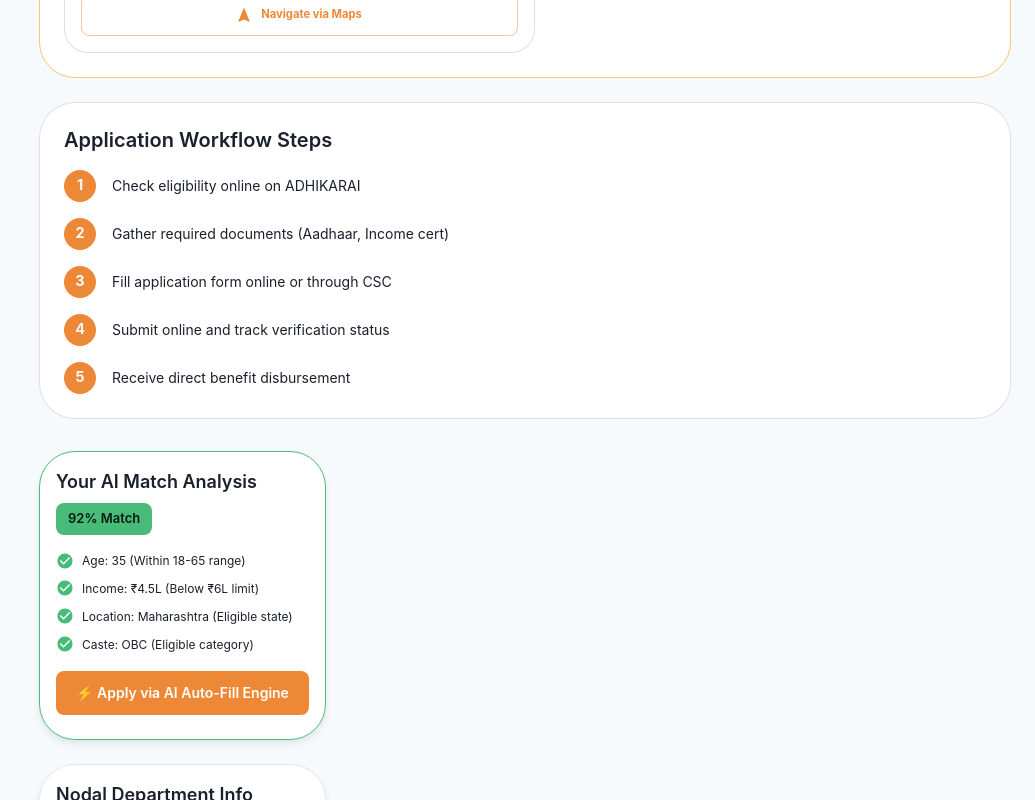
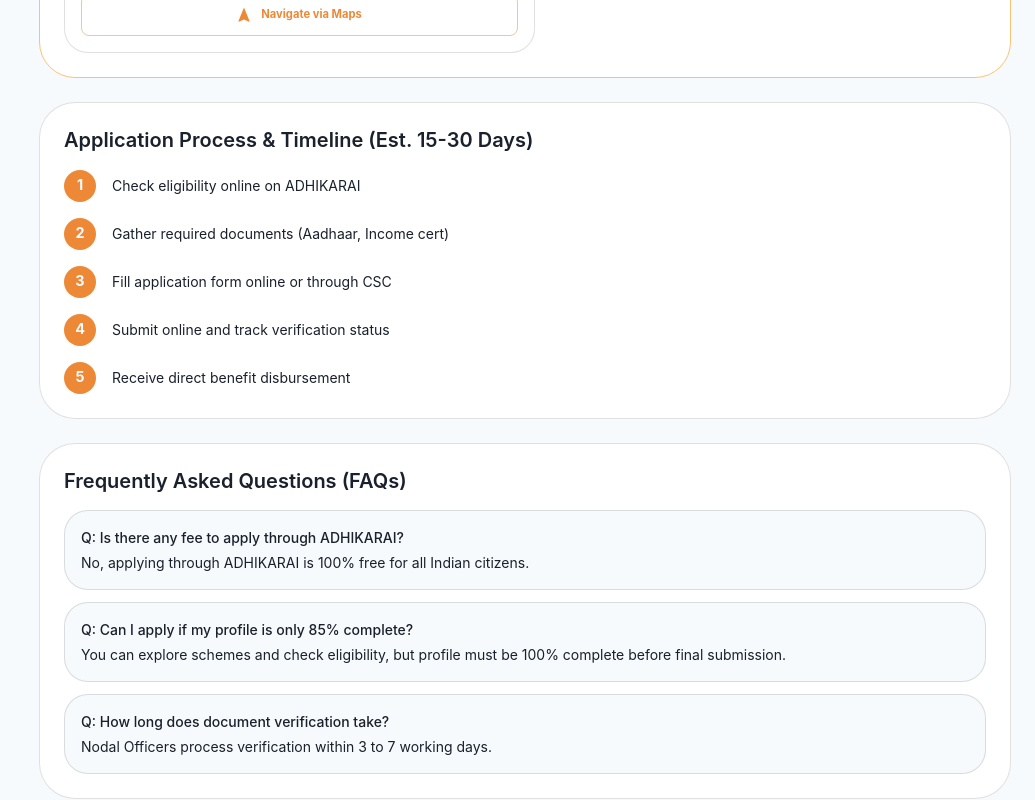
Before and after one commit to JAYASWAROOPA/Adhikarai_project, a React app in the folder Frontend/: page /schemes/1 in a window 1280 px wide. Shown: the part 1960-2760 px from the top of the page, without its empty margins (245-1280 px from the left). Built offline with nearby package versions, Linux system fonts and the light colour scheme; no server answers; the HTML template or start-up script is replaced by a standard one.

Commit message:
feat(step-11): enhance Scheme Details page with FAQs accordion and timeline estimates

```diff
--- a/Frontend/src/pages/SchemeDetailsPage.jsx
+++ b/Frontend/src/pages/SchemeDetailsPage.jsx
@@ -211,9 +211,9 @@ const SchemeDetailsPage = () => {
           <SchemeRequiredOfficesWidget schemeId={scheme?.id} schemeName={scheme?.name} />
 
           {/* Application Steps */}
-          <Paper elevation={0} variant="outlined" sx={{ p: 3, borderRadius: 3 }}>
+          <Paper elevation={0} variant="outlined" sx={{ p: 3, mb: 3, borderRadius: 3 }}>
             <Typography variant="h5" fontWeight="bold" color="primary.main" gutterBottom>
-              Application Workflow Steps
+              Application Process & Timeline (Est. 15-30 Days)
             </Typography>
             <Stack spacing={2} sx={{ mt: 2 }}>
               {(scheme?.applicationProcess || [
@@ -227,6 +227,25 @@ const SchemeDetailsPage = () => {
                   </Avatar>
                   <Typography variant="body2" fontWeight="500">{step}</Typography>
                 </Box>
+              ))}
+            </Stack>
+          </Paper>
+
+          {/* Frequently Asked Questions (FAQs) Accordion */}
+          <Paper elevation={0} variant="outlined" sx={{ p: 3, borderRadius: 3 }}>
+            <Typography variant="h5" fontWeight="bold" color="primary.main" gutterBottom>
+              Frequently Asked Questions (FAQs)
+            </Typography>
+            <Stack spacing={1.5} sx={{ mt: 2 }}>
+              {[
+                { q: "Is there any fee to apply through ADHIKARAI?", a: "No, applying through ADHIKARAI is 100% free for all Indian citizens." },
+                { q: "Can I apply if my profile is only 85% complete?", a: "You can explore schemes and check eligibility, but profile must be 100% complete before final submission." },
+                { q: "How long does document verification take?", a: "Nodal Officers process verification within 3 to 7 working days." }
+              ].map((faq, fIdx) => (
+                <Paper key={fIdx} elevation={0} sx={{ p: 2, bgcolor: 'background.default', borderRadius: 2, border: '1px solid', borderColor: 'divider' }}>
+                  <Typography variant="subtitle2" fontWeight="bold" color="primary.main">Q: {faq.q}</Typography>
+                  <Typography variant="body2" color="text.secondary" sx={{ mt: 0.5 }}>{faq.a}</Typography>
+                </Paper>
               ))}
             </Stack>
           </Paper>
```
